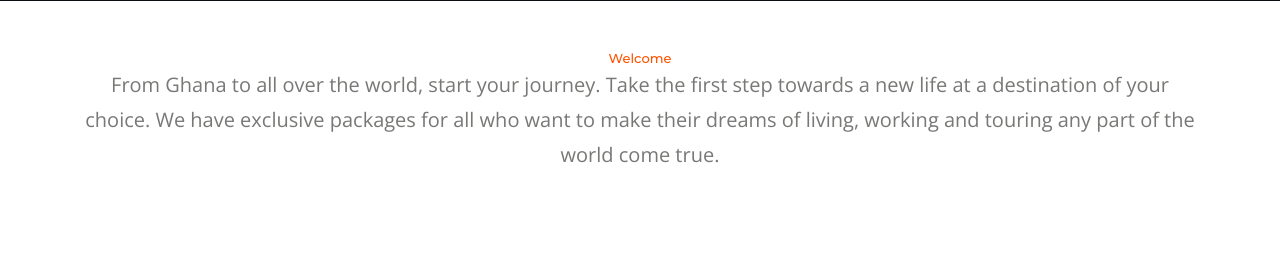
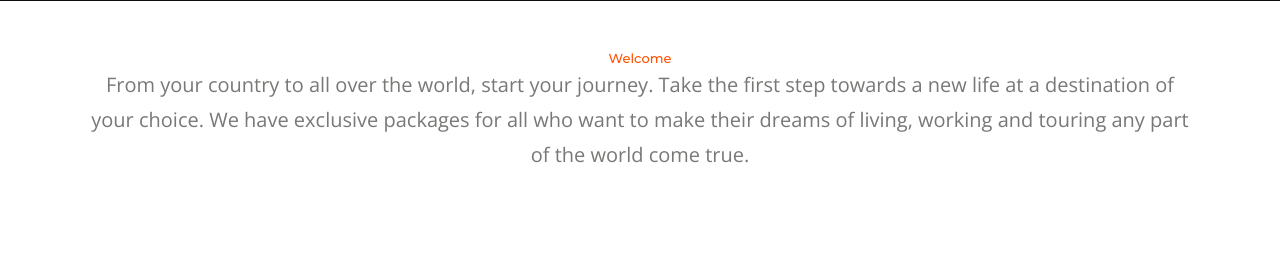
Before and after one commit to mikegyamfi/whiteCurves, a Django app: template whiteCurvesApp/templates/index.html in a window 1280 px wide. Shown: the part 865-1131 px from the top of the page. Run offline with Django 4.2, Linux system fonts and the light colour scheme; the template is opened without the code that fills it, so the values that code supplies are empty; some libraries are stand-ins or nearby versions.

Commit message:
vision change

```diff
--- a/whiteCurvesApp/templates/index.html
+++ b/whiteCurvesApp/templates/index.html
@@ -31,7 +31,7 @@
         <div class="container">
             <div class="text-container">
                 <p style="font-size: 20px; line-height: 35px;">
-                    From Ghana to all over the world, start your journey. Take the first step towards a new life at a destination of your choice. We have exclusive packages for all who want to make their dreams of living, working and touring any part of the world come true.
+                    From your country to all over the world, start your journey. Take the first step towards a new life at a destination of your choice. We have exclusive packages for all who want to make their dreams of living, working and touring any part of the world come true.
                 </p>
             </div>
         </div>
@@ -214,7 +214,6 @@
             <div>
                 <ul>
                     <li><p style="font-size: 20px; line-height: 35px;">To become one of the best consulting firms, aiding individuals to achieve their aims and dreams.</p></li>
-                    <li><p style="font-size: 20px; line-height: 35px;">To become the best Agency with well-educated health personnel to provide a holistic care to the aged.</p></li>
                 </ul>
             </div>
         </div>
```
